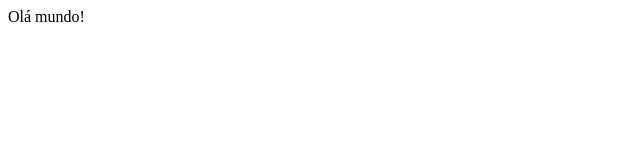
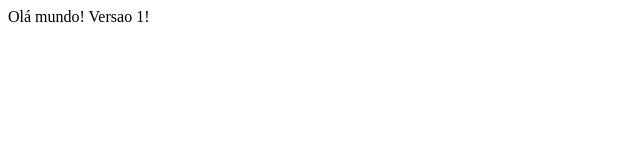
Before and after one commit to Nishizukas/helloworld, a plain HTML site: page index.html in a window 1280 px wide. Shown: the full height of the page, 0-640 px from the left. Drawn offline with Linux system fonts and the light colour scheme.

Commit message:
criando versao 1

```diff
--- a/index.html
+++ b/index.html
@@ -6,5 +6,6 @@
 	</head>
 	<body>
 		Olá mundo!
+		Versao 1!
 	</body>
 </html>
```
